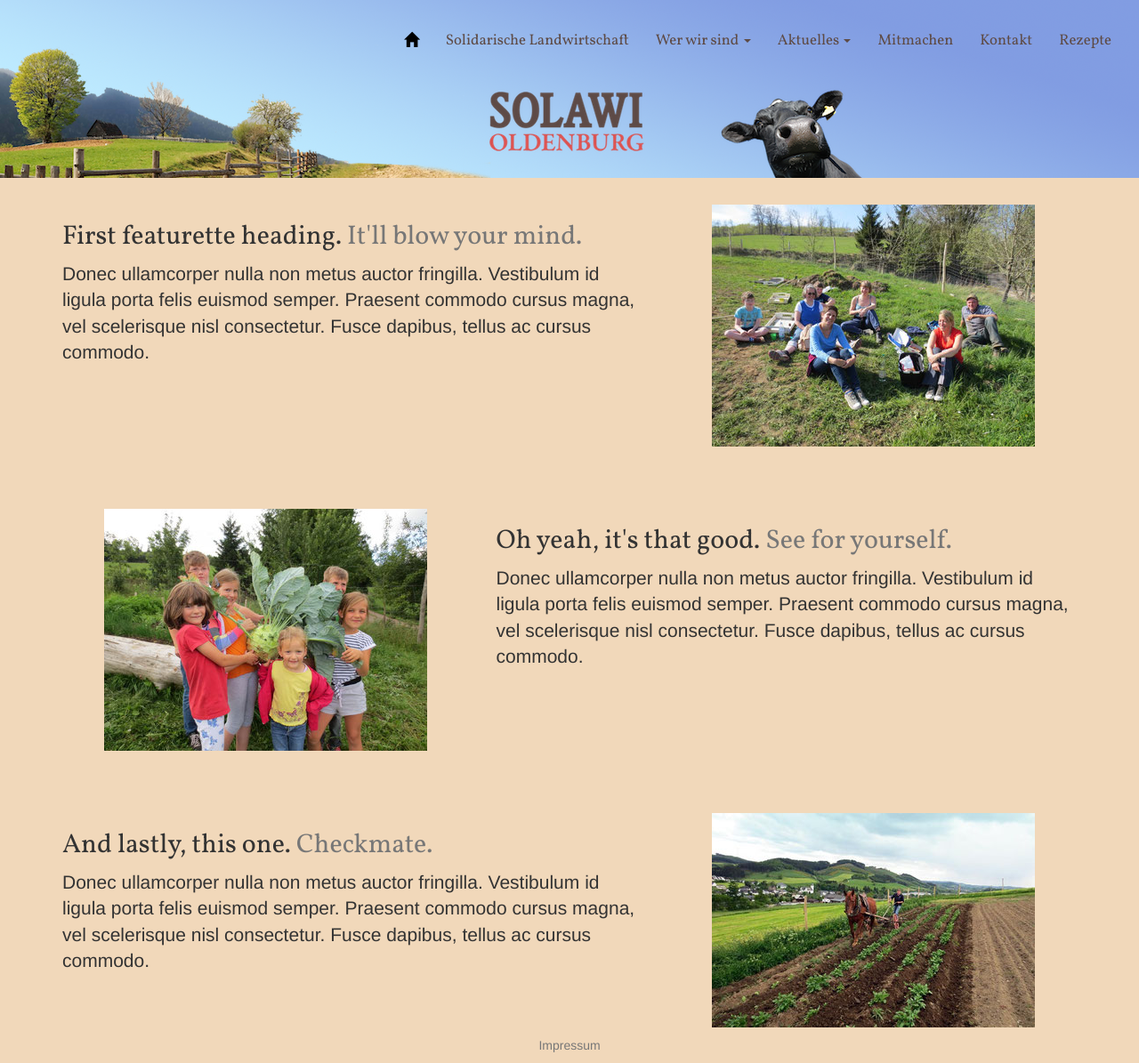
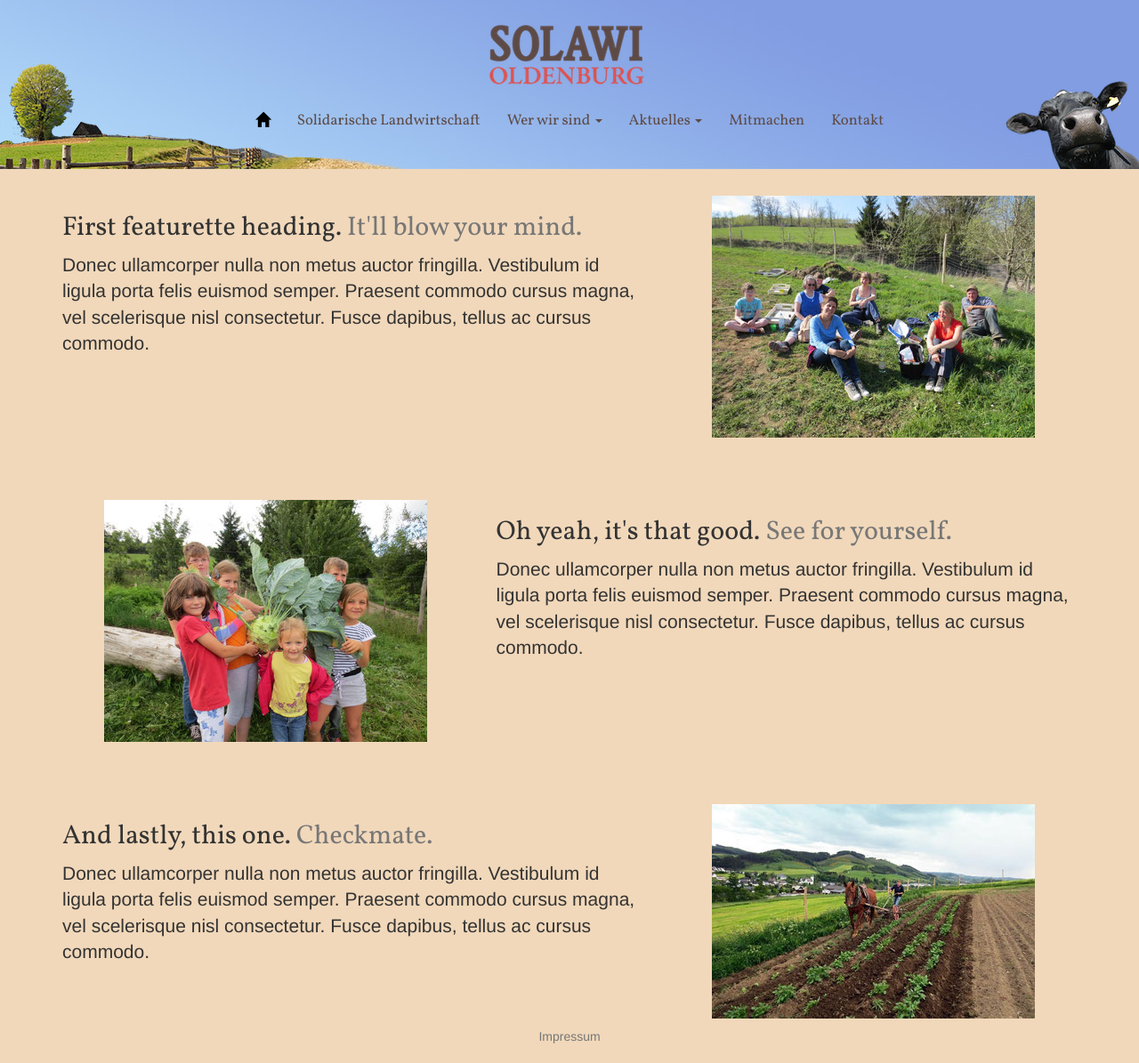
Before and after one commit to solawi-oldenburg/solawi-oldenburg.github.io, a Jekyll site: the page built from index.md, in a window 1280 px wide. Shown: the whole page at 89% size. Built offline with Jekyll 4.4.1, drawn with Linux system fonts in a browser that asks for light colours.

Commit message:
nicer banner

```diff
--- a/_includes/menu.html
+++ b/_includes/menu.html
@@ -1,5 +1,5 @@
-<div id="menu" style="position:absolute;margin-left: auto;margin-right: auto; left: 0;right: 0;top:20px;">
-	<nav class="navbar navbar-default" data-spy="affix" data-offset-top="20">
+<div id="menu" style="position:absolute;margin-left: auto;margin-right: auto; left: 0;right: 0;top:110px;">
+	<nav class="navbar navbar-default center" data-spy="affix" data-offset-top="110">
 		<div class="container-fluid">
 			<div class="navbar-header">
 				<button type="button" class="navbar-toggle collapsed" data-toggle="collapse" data-target="#navbar" aria-expanded="false" aria-controls="navbar">
@@ -9,8 +9,8 @@
 					<span class="icon-bar"></span>
 				</button>
 			</div>
-			<div id="navbar" class="navbar-collapse collapse">
-				<ul class="nav navbar-nav navbar-right">
+			<div id="navbar" class="navbar-collapse collapse navbar-inner">
+				<ul class="nav navbar-nav">
 					<li class="{% if page.url == "/" %} active{% endif %}"><a href="/"><i class="glyphicon glyphicon-home"></i></a></li>
 					<li class="{% if page.url == "/solidarische_landwirtschaft/" %}active{% endif %}"><a href="/solidarische_landwirtschaft/">Solidarische Landwirtschaft</a></li>
 					<li class="dropdown dropdown-hover {% if page.url == "/mitglieder/" or page.url == "/hof/" %}active{% endif %}">
@@ -29,7 +29,7 @@
 					</li>
 					<li class="{% if page.url == "/mitmachen/" %}active{% endif %}"><a href="/mitmachen/">Mitmachen</a></li>
 					<li class="{% if page.url == "/kontakt/" %}active{% endif %}"><a href="/kontakt/">Kontakt</a></li>
-					<li class="{% if page.url == "/rezepte/" %}active{% endif %}"><a href="/rezepte/">Rezepte</a></li>
+					<!-- <li class="{% if page.url == "/rezepte/" %}active{% endif %}"><a href="/rezepte/">Rezepte</a></li>                -->
 				</ul>
 			</div><!--/.nav-collapse -->
 		</div><!--/.container-fluid -->
--- a/_layouts/page.html
+++ b/_layouts/page.html
@@ -7,9 +7,9 @@
 	{% include menu.html %}
 
 	<div class="clearfix content-heading">
-		<img src="/public/images/weide.png" class="pull-left" style="margin-top:-50px;>
-		<a class="navbar-brand" href="/"><img src="/public/images/logo.png" style="position: absolute; margin-left: auto;margin-right: auto; left: 0;right: 0;top:90px;"></a>
-		<img src="/public/images/kuh.png" style="position: absolute; margin-top:85px; margin-left: auto;margin-right: auto; left: 0;right: -500px;">
+		<img src="/public/images/weide.jpg" class="pull-left" style="margin-top:-50px;>
+		<a href="/"><img src="/public/images/logo.png" style="position: absolute; margin-left: auto;margin-right: auto; left: 0;right: 0;top:15px;"></a>
+		<img src="/public/images/kuh.png" class="pull-right" style="margin-top:-112px;">
 	</div>
 
 	<div class="container">
--- a/public/css/custom.css
+++ b/public/css/custom.css
@@ -1,3 +1,12 @@
+.navbar.center .navbar-inner {
+    text-align: center;
+}
+.navbar.center .navbar-inner .nav {
+    float: none;
+    display:inline-block;
+}
+
+
 .carousel-indicators {
 	bottom:-2px;
 }
--- a/public/js/custom.js
+++ b/public/js/custom.js
@@ -1,5 +1,5 @@
 $(window).bind('scroll', function() {
-   if ($(window).scrollTop() > 20) {
+   if ($(window).scrollTop() > 110) {
        $('.navbar').addClass('colored-navbar');
    }
    else {
```
Also changed, not shown: public/images/kuh.png, public/images/weide.jpg (added), public/images/weide.png (deleted).
